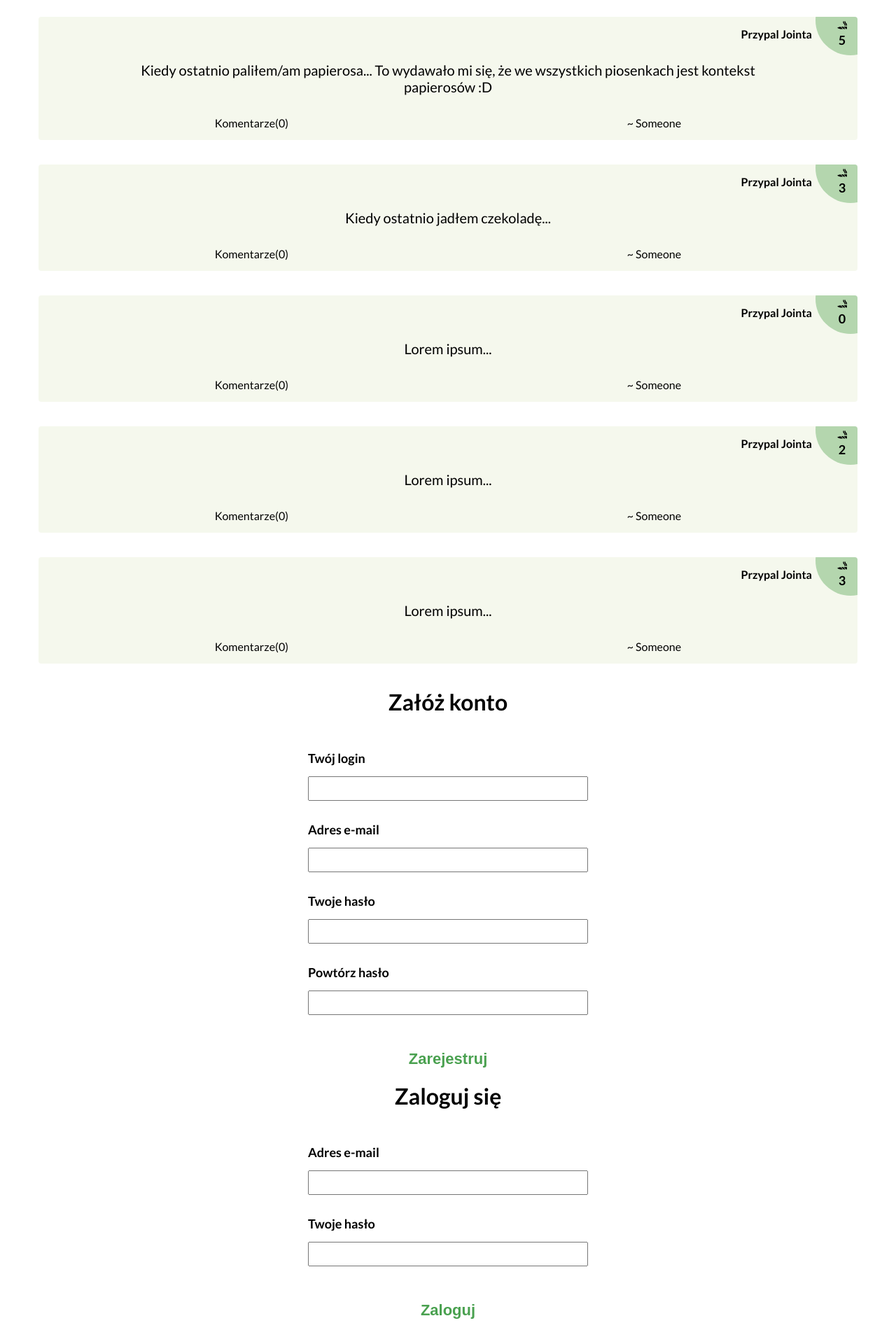
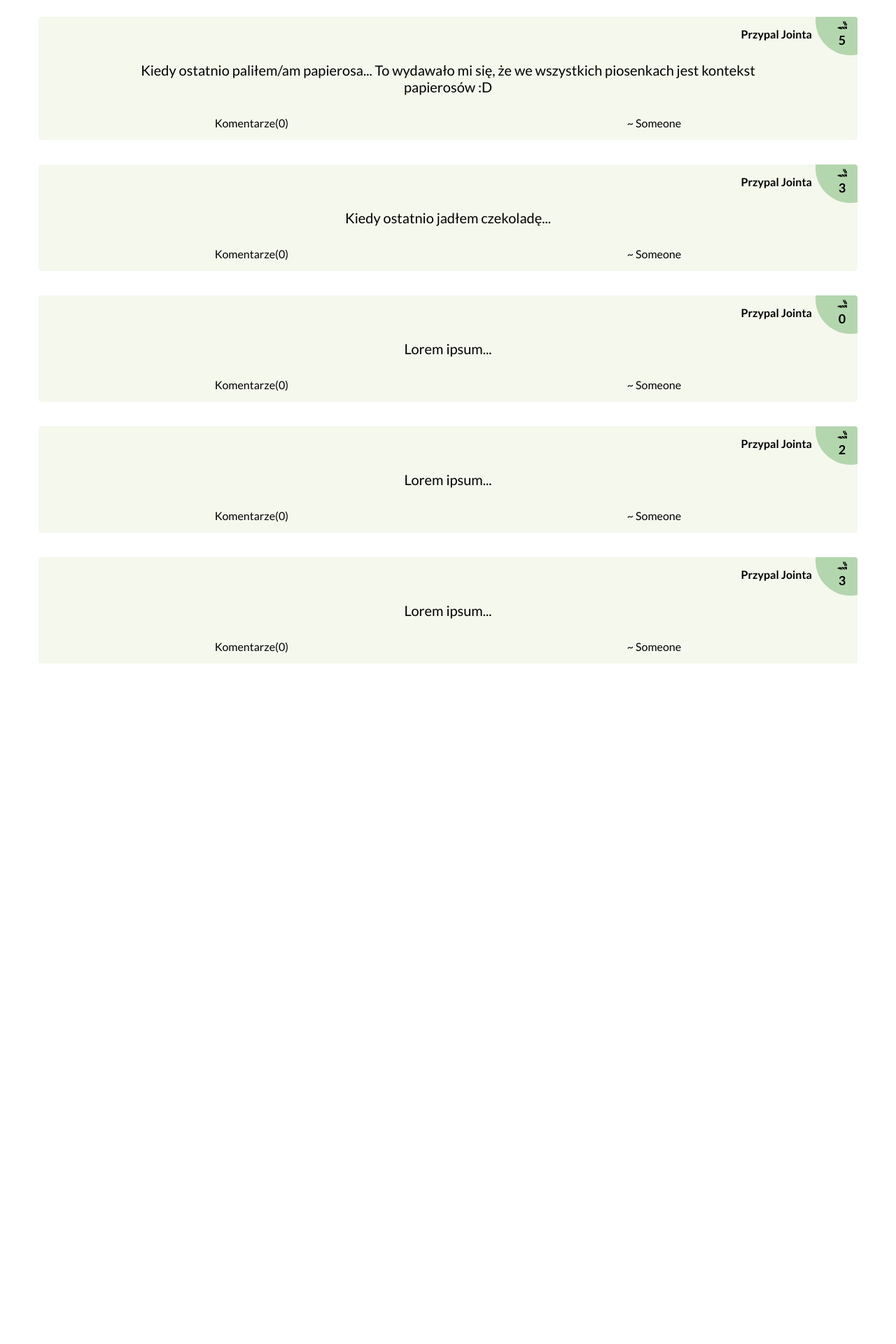
Before and after one commit to MagicianPL/Stonersi, a React (Create React App) app: page / in a window 1280 px wide. Shown: the part 352-2272 px from the top of the page at 70% size. After the commit the page ends 1600 px from the top, so only its background shows below. Built offline with nearby package versions, Linux system fonts and the light colour scheme.

Commit message:
router on app

```diff
--- a/package.json
+++ b/package.json
@@ -12,12 +12,14 @@
     "@types/react": "^16.14.23",
     "@types/react-dom": "^16.9.14",
     "@types/react-redux": "^7.1.23",
+    "@types/react-router-dom": "^5.3.3",
     "react": "^17.0.2",
     "react-dom": "^17.0.2",
     "react-icons": "^4.3.1",
     "react-loader-spinner": "^6.0.0-0",
     "react-redux": "^7.2.6",
     "react-router": "^6.2.2",
+    "react-router-dom": "^6.2.2",
     "react-scripts": "5.0.0",
     "redux": "^4.1.2",
     "styled-components": "^5.3.3",
--- a/src/App.tsx
+++ b/src/App.tsx
@@ -1,5 +1,10 @@
 import React, { useState } from 'react';
 import './App.css';
+import {
+  BrowserRouter as Router,
+  Routes,
+  Route,
+} from "react-router-dom";
 import TopBar from './components/TopBar/TopBar';
 import Header from './components/Header/Header';
 import StyledMain from './components/StyledMain/StyledMain';
@@ -21,17 +26,25 @@ function App() {
   };
 
   return (
-    <>
+    <div className="App">
+    <Router>
     <TopBar />
     <Header />
     <StyledMain>
-      <StyledButton onClick={handleAddPostAppearing}>{!addPost ? 'Dodaj wpis' : 'Ukryj'}</StyledButton>
-      <AddPostForm show={addPost} />
-      <PostsContainer />
-      <RegisterForm />
-      <LoginForm />
+      <Routes>
+        <Route path="/" element={
+        <>
+        <StyledButton onClick={handleAddPostAppearing}>{!addPost ? 'Dodaj wpis' : 'Ukryj'}</StyledButton>
+        <AddPostForm show={addPost} />
+        <PostsContainer />
+        </>
+        } />
+        <Route path="/register" element={<RegisterForm />} />
+        <Route path="/login" element={<LoginForm />} />
+      </Routes>
     </StyledMain>
-    </>
+    </Router>
+    </div>
   );
 }
 
```
Also changed, not shown: 1 other file (tests, documents, lock files or other folders).
